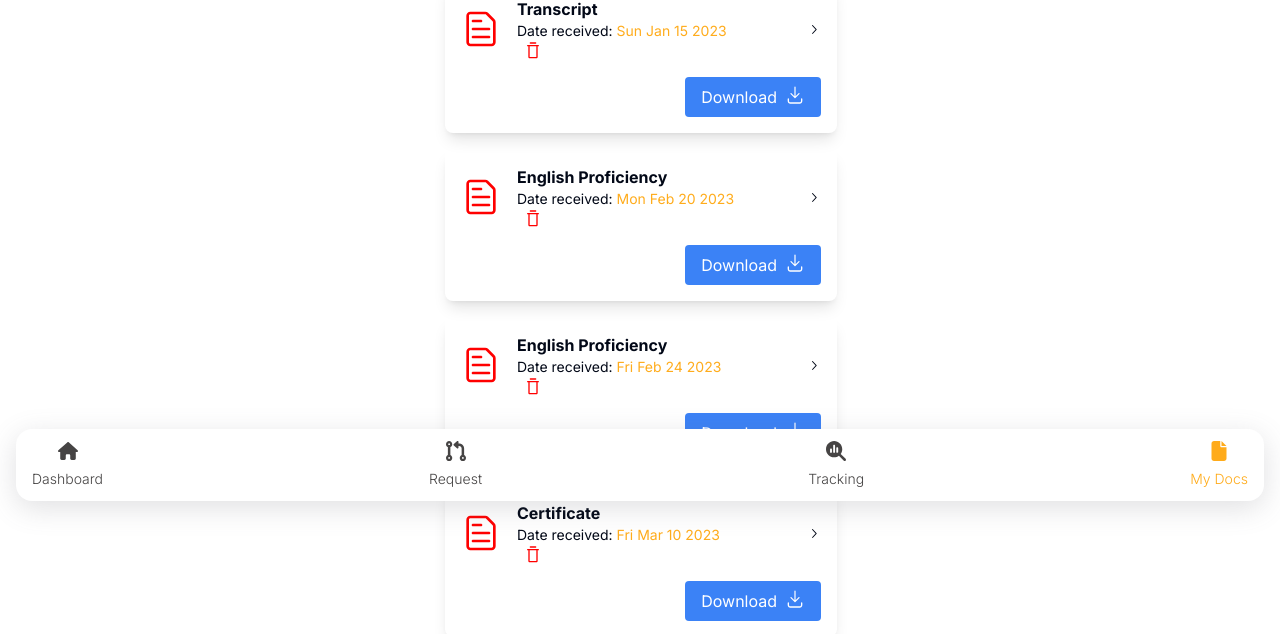
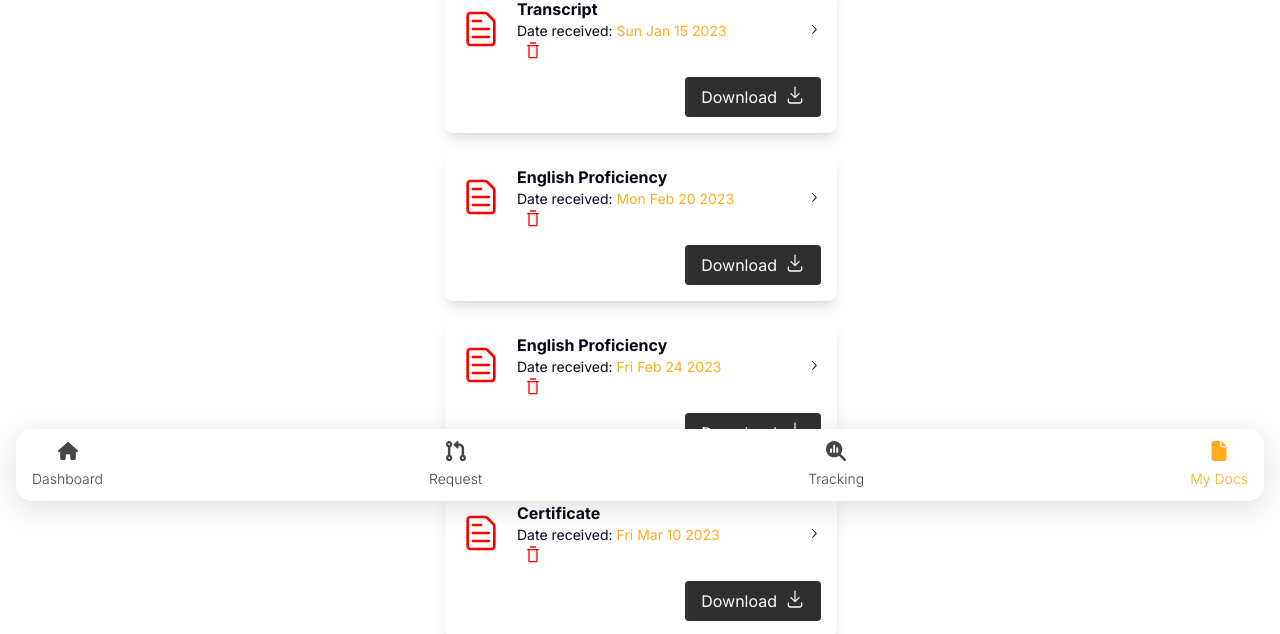
Before and after one commit to Juvis237/ProGuide_FrontEnd, a Next.js app: page /my-docs in a window 1280 px wide. Shown: the part 275-909 px from the top of the page. Built offline with nearby package versions, Linux system fonts and the light colour scheme.

Commit message:
CARD BUTTON

```diff
--- a/src/components/document-card/DocumentCard.tsx
+++ b/src/components/document-card/DocumentCard.tsx
@@ -26,7 +26,7 @@ const DocumentCard: React.FC<Props> = ({ document, onPreview }) => {
                 </a>
             </div>
             <div className="flex justify-end">
-                <a download href={document.link} className="flex gap-2 bg-blue-500 hover:bg-blue-700 text-white py-2 px-4 rounded bg-[#1C1C1C]">
+                <a download href={document.link} className="flex gap-2 hover:bg-[#1C1C1C] text-white py-2 px-4 rounded bg-[#2F2F2F]">
                     <p>Download</p>
                     <span className='text-2xl'>
                         <DownloadIcon className="h-5 w-5"/>
```
